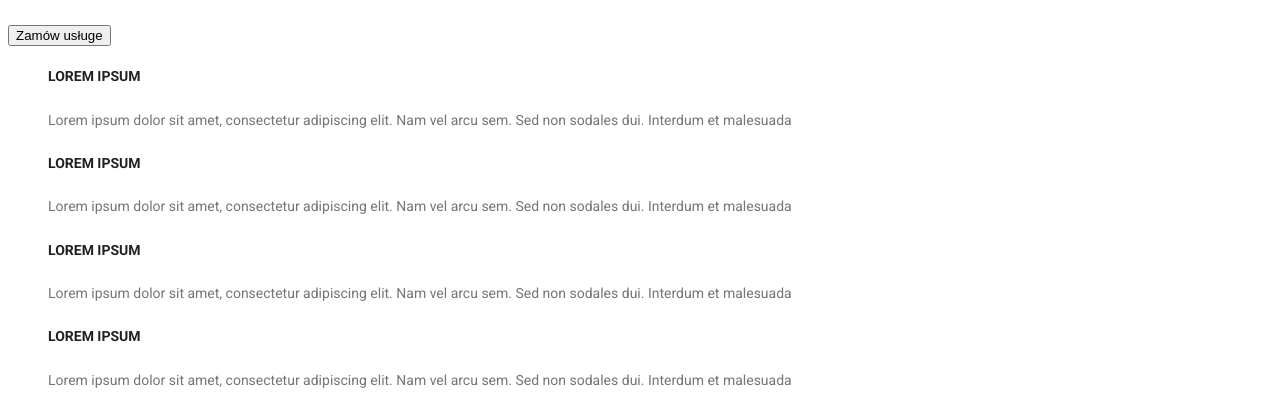
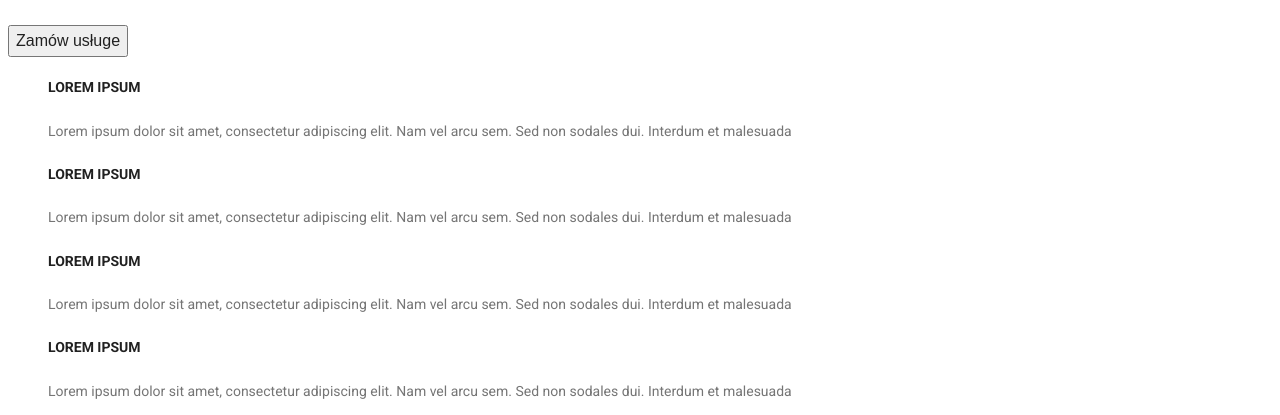
Before and after one commit to Webcio96/-old-goit-markup-hw-02, a plain HTML site: page index.html in a window 1280 px wide. Shown: the part 254-669 px from the top of the page. Drawn offline with Linux system fonts and the light colour scheme.

Commit message:
Update styles.css

```diff
--- a/css/styles.css
+++ b/css/styles.css
@@ -52,7 +52,7 @@ span.description {
     line-height: 1.87;
     color: #757575;
 }
-*/ button {
+button {
     cursor: pointer;
     font-weight: 500;
     font-size: 16px;
```
